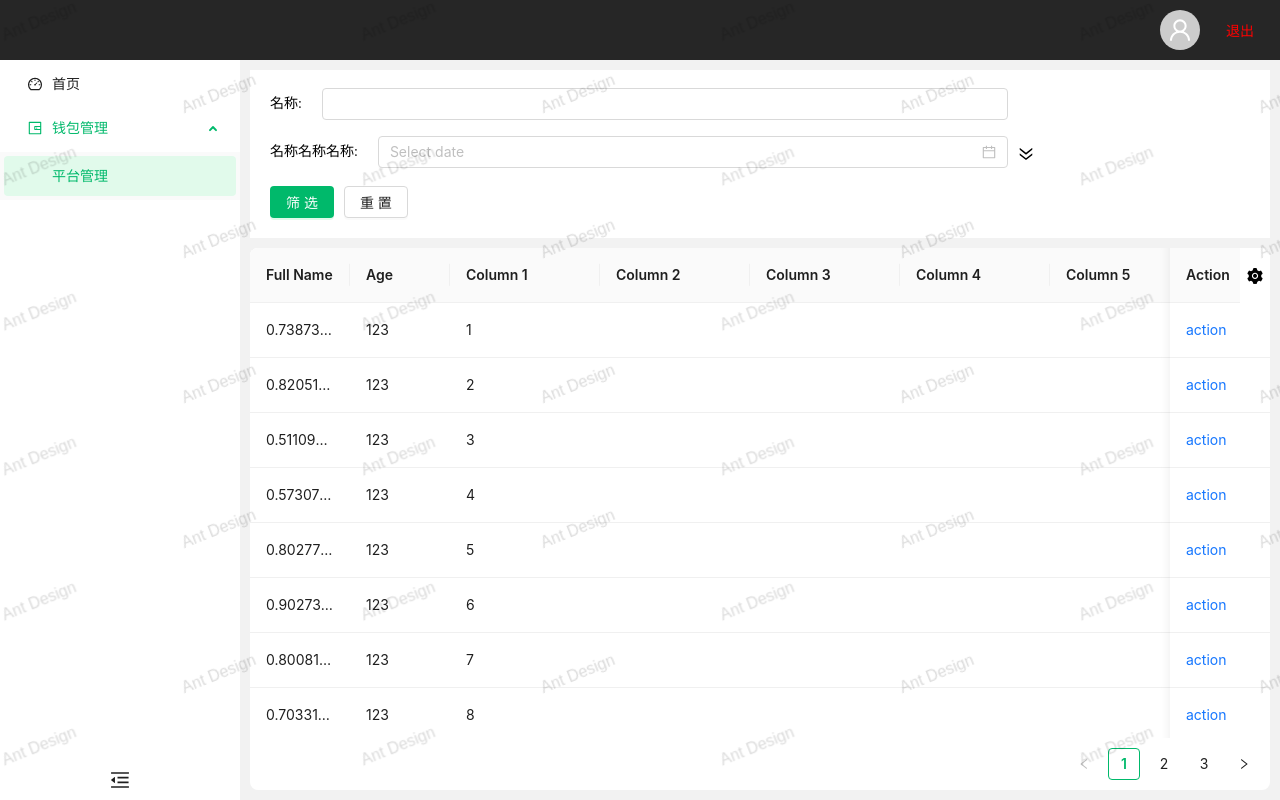
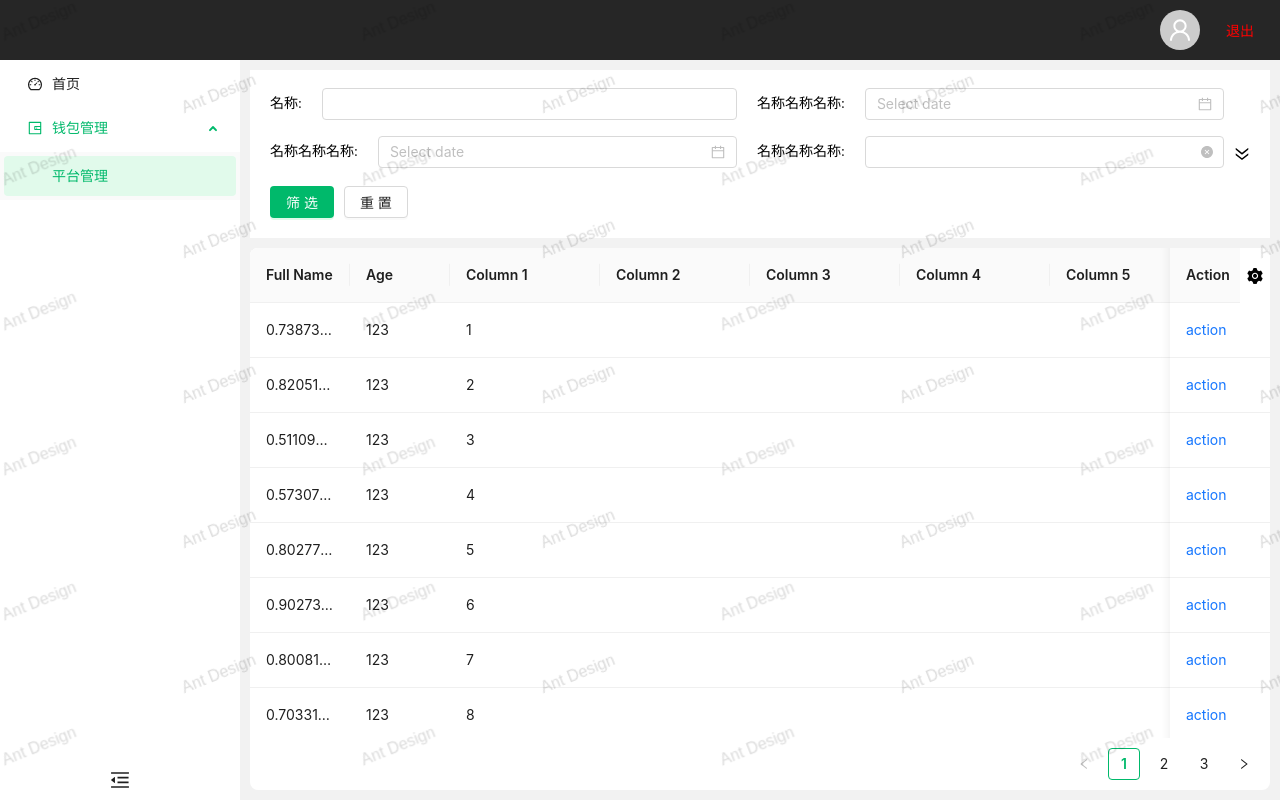
Before and after one commit to jyear/admin-demo, a React app: page /wallet/platform in a window 1280 px wide. Built offline with nearby package versions, Linux system fonts and the light colour scheme.

Commit message:
feat: 修改

```diff
--- a/src/components/filter/index.less
+++ b/src/components/filter/index.less
@@ -11,6 +11,7 @@
     flex-wrap: wrap;
     align-items: center;
     transition: all 0.2s linear;
+    flex: 1;
   }
   .filter-form-item {
     flex: 0 0 calc(25% - 20px);
--- a/src/components/filter/index.tsx
+++ b/src/components/filter/index.tsx
@@ -159,6 +159,7 @@
       if (w < itemMinWidth) {
         col = 1;
       }
+      console.log(123123, col, w, itemMinWidth);
       colNum.current = col;
       setItemStyle(sty => ({
         ...sty,
```
